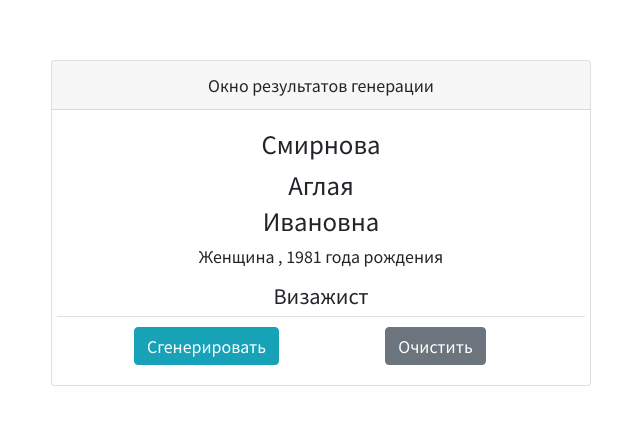
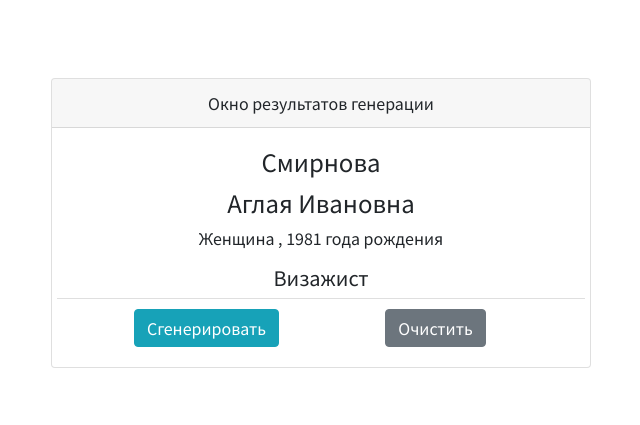
Before and after one commit to mstrekh/SF-education, a plain HTML site: page 13_11_practice/index.html in a window 1280 px wide. Shown: the part 177-602 px from the top of the page, without its empty margins (319-959 px from the left). Drawn offline with nearby package versions, Linux system fonts and the light colour scheme.

Commit message:
Update index.html

```diff
--- a/13_11_practice/index.html
+++ b/13_11_practice/index.html
@@ -20,8 +20,10 @@
                     <div class="row" id="generator">
                         <div class="col">
                             <h4 class="card-title"><span id="surnameOutput">Фамилия</span></h4>
-                            <h4><span id="firstNameOutput">Имя</span></h4>
-                            <h4><span id="secondNameOutput">Отчество</span></h4>
+                            <h4>
+                                <span id="firstNameOutput">Имя</span>
+                                <span id="secondNameOutput">Отчество</span>
+                            </h4>
                             <p>
                                 <span id="genderOutput">Пол</span>
                                 <span>, </span>
```
